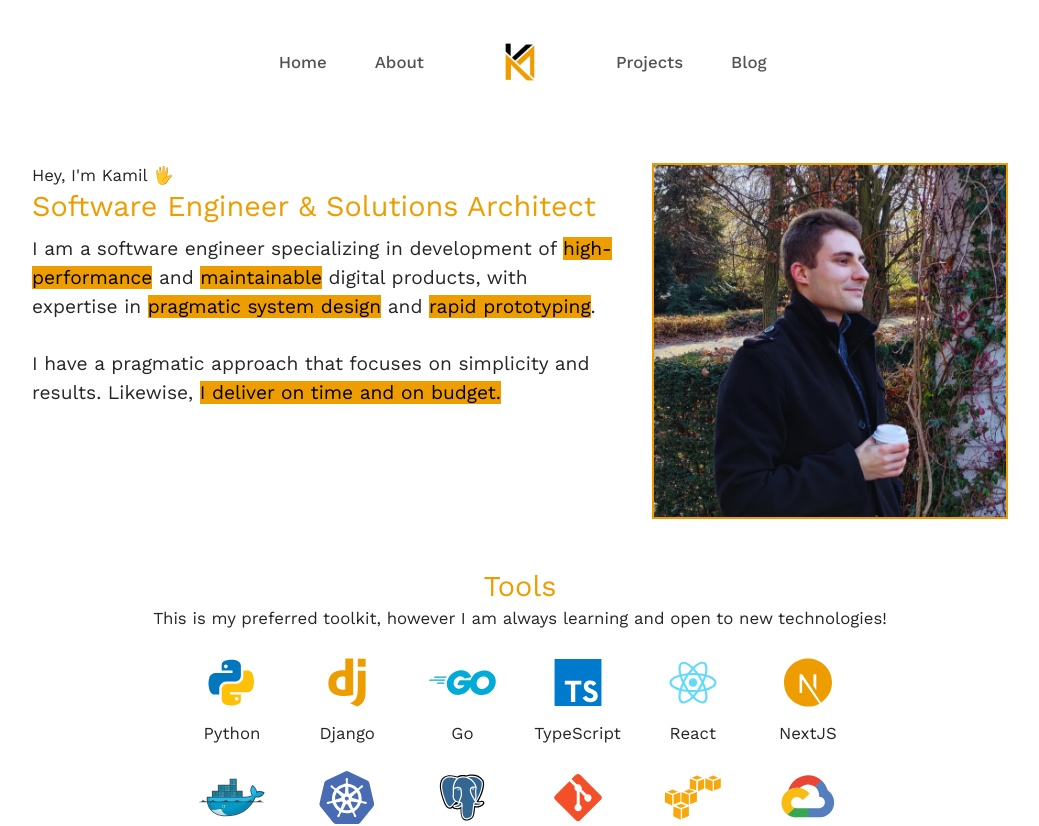
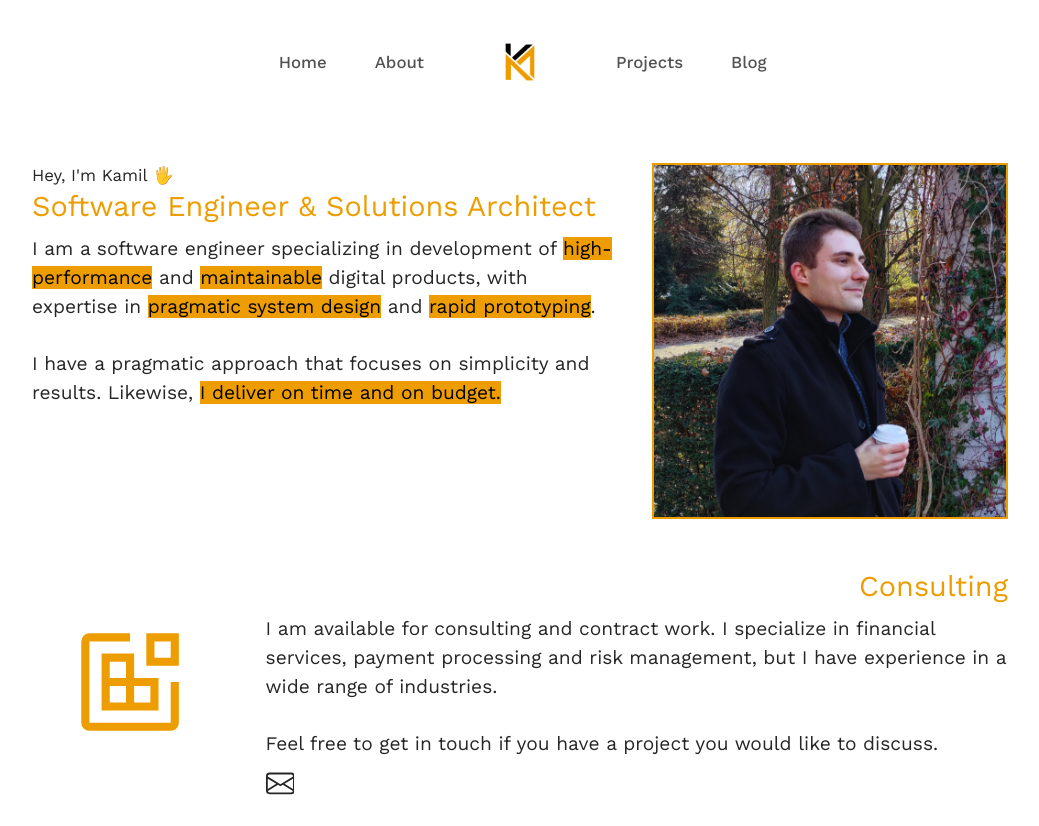
Before and after one commit to exler/personal, a Next.js app: page /about in a window 1280 px wide. Shown: the top 826 px of the page, without its empty margins (120-1159 px from the left). Built offline with nearby package versions, Linux system fonts and the light colour scheme.

Commit message:
feat: Add consulting section

```diff
--- a/pages/about.tsx
+++ b/pages/about.tsx
@@ -2,6 +2,7 @@ import Image from 'next/image'
 import Container from '@/components/Container'
 import Layout from '@/components/Layout'
 import AvatarImage from '@/public/me.png'
+import Link from 'next/link'
 
 export default function About() {
     return (
@@ -21,6 +22,29 @@ export default function About() {
                     </div>
                     <div>
                         <Image className="border-2 border-primary" src={AvatarImage} alt="" width={356} />
+                    </div>
+                </div>
+                <div className="flex flex-col md:flex-row justify-between items-center gap-8 mt-10">
+                    <div className="w-1/5">
+                        <svg className="w-2/3 h-2/3 text-center mx-auto fill-primary" viewBox="0 0 32 32" xmlns="http://www.w3.org/2000/svg">
+                            <path d="M28,12H20V4h8Zm-6-2h4V6H22Z" />
+                            <path d="M17,15V9H9V23H23V15Zm-6-4h4v4H11Zm4,10H11V17h4Zm6,0H17V17h4Z" />
+                            <path d="M26,28H6a2.0023,2.0023,0,0,1-2-2V6A2.0023,2.0023,0,0,1,6,4H16V6H6V26H26V16h2V26A2.0023,2.0023,0,0,1,26,28Z" />
+                        </svg>
+                    </div>
+                    <div className="flex-1">
+                        <h2 className="text-2xl text-primary text-right">Consulting</h2>
+                        <p className="my-2">
+                            I am available for consulting and contract work. I specialize in financial services, payment processing and risk management, but I have experience in a wide range of industries.
+                            <br />
+                            <br />
+                            Feel free to get in touch if you have a project you would like to discuss.
+                        </p>
+                        <Link title="Email" href="mailto:kamil@kamilmarut.com">
+                            <svg className="w-6 h-6" fill="currentColor" viewBox="0 0 16 16" xmlns="http://www.w3.org/2000/svg">
+                                <path d="M0 4a2 2 0 0 1 2-2h12a2 2 0 0 1 2 2v8a2 2 0 0 1-2 2H2a2 2 0 0 1-2-2V4Zm2-1a1 1 0 0 0-1 1v.217l7 4.2 7-4.2V4a1 1 0 0 0-1-1H2Zm13 2.383-4.708 2.825L15 11.105V5.383Zm-.034 6.876-5.64-3.471L8 9.583l-1.326-.795-5.64 3.47A1 1 0 0 0 2 13h12a1 1 0 0 0 .966-.741ZM1 11.105l4.708-2.897L1 5.383v5.722Z" />
+                            </svg>
+                        </Link>
                     </div>
                 </div>
                 <div className="flex flex-col items-center">
```
